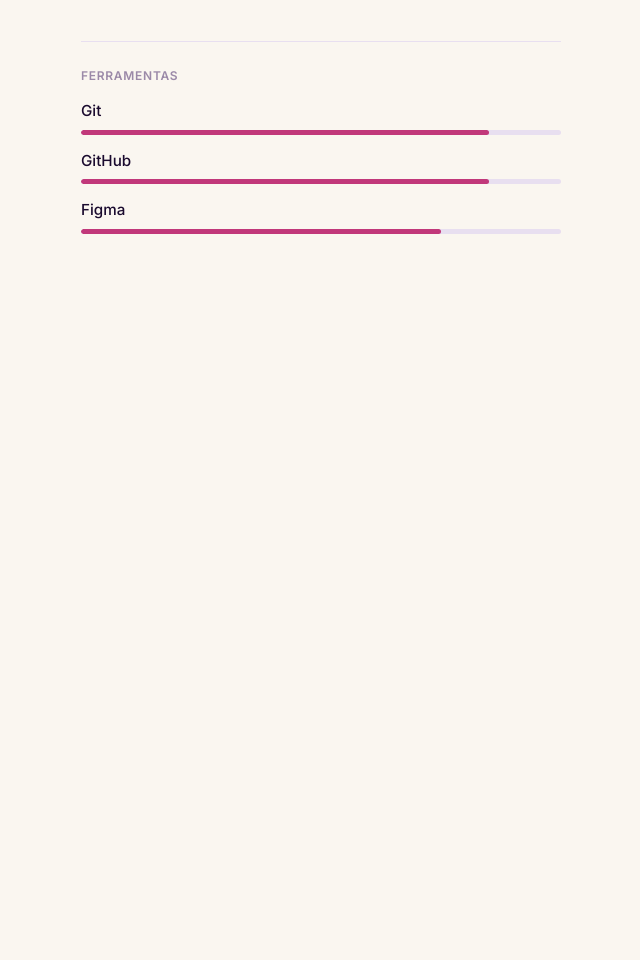
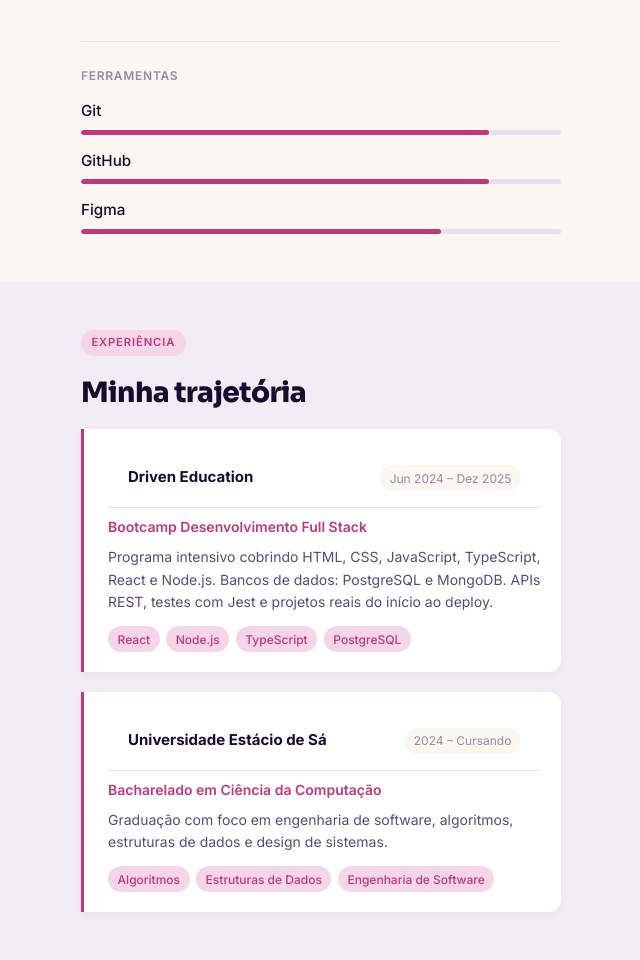
Before and after one commit to ClaraDev01/Ana-Clara-Portfolio, a plain HTML site: page index.html in a window 1280 px wide. Shown: the part 1853-2813 px from the top of the page, without its empty margins (319-959 px from the left). Before the commit the page ends 2135 px from the top, so only its background shows below. Drawn offline with Linux system fonts and the light colour scheme.

Commit message:
feat: add experience section

```diff
--- a/css/style.css
+++ b/css/style.css
@@ -522,3 +522,87 @@
     border-radius: inherit;
     transition: width 1.2s ease;
 }
+
+/* EXPERIENCE SECTION */
+.experience {
+    padding: 3rem 1.25rem;
+    background-color: var(--bg-alt);
+}
+
+.experience-content {
+    max-width: 480px;
+    margin: 0 auto;
+    display: flex;
+    flex-direction: column;
+    gap: 1.25rem;
+}
+
+.exp-card {
+    padding: 1.25rem;
+    padding-left: 1.5rem;
+    border-left: 3px solid var(--accent);
+    background-color: var(--surface);
+    border-radius: 0 var(--radius-md) var(--radius-md) 0;
+    box-shadow: var(--shadow-sm);
+    display: flex;
+    flex-direction: column;
+    gap: 0.5rem;
+    transition: box-shadow var(--transition-fast), transform var(--transition-fast);
+}
+
+.exp-card:hover {
+    box-shadow: var(--shadow-md);
+    transform: translateX(4px);
+}
+
+.exp-card-header {
+    display: flex;
+    justify-content: space-between;
+    align-items: flex-start;
+    gap: 0.5rem;
+    flex-wrap: wrap;
+}
+
+.exp-org {
+    font-weight: 700;
+    font-size: 0.9375rem;
+    color: var(--text);
+}
+
+.exp-period {
+    font-size: 0.75rem;
+    color: var(--text-3);
+    background-color: var(--bg);
+    padding: 0.2rem 0.6rem;
+    border-radius: var(--radius-pill);
+    white-space: nowrap;
+}
+
+.exp-role {
+    font-size: 0.875rem;
+    font-weight: 600;
+    color: var(--accent);
+}
+
+.exp-desc {
+    font-size: 0.875rem;
+    color: var(--text-2);
+    line-height: 1.6;
+}
+
+.exp-tags {
+    display: flex;
+    flex-wrap: wrap;
+    gap: 0.4rem;
+    margin-top: 0.25rem;
+}
+
+.tag {
+    display: inline-block;
+    padding: 0.2rem 0.6rem;
+    border-radius: var(--radius-pill);
+    background-color: var(--accent-light);
+    color: var(--accent);
+    font-size: 0.75rem;
+    font-weight: 500;
+}
--- a/index.html
+++ b/index.html
@@ -23,6 +23,7 @@
             <ul class="nav-links" id="nav-links">
                 <li><a href="#sobre" data-pt="Sobre" data-en="About">Sobre</a></li>
                 <li><a href="#skills" data-pt="Skills" data-en="Skills">Skills</a></li>
+                <li><a href="#experiencia" data-pt="Experiência" data-en="Experience">Experiência</a></li>
                 <li><a href="#projetos" data-pt="Projetos" data-en="Projects">Projetos</a></li>
                 <li><a href="#contato" data-pt="Contato" data-en="Contact">Contato</a></li>
             </ul>
@@ -290,6 +291,68 @@
             </div>
         </section>
 
+        <section class="experience" id="experiencia">
+            <div class="experience-content">
+                <span class="section-tag" data-pt="Experiência" data-en="Experience">Experiência</span>
+
+                <h2 class="section-title" data-pt="Minha trajetória" data-en="My journey">
+                    Minha trajetória
+                </h2>
+
+                <article class="exp-card">
+                    <header class="exp-card-header">
+                        <span class="exp-org">Driven Education</span>
+                        <time class="exp-period" datetime="2024-06/2025-12" data-pt="Jun 2024 – Dez 2025"
+                            data-en="Jun 2024 – Dec 2025">
+                            Jun 2024 – Dez 2025
+                        </time>
+                    </header>
+                    <h3 class="exp-role" data-pt="Bootcamp Desenvolvimento Full Stack"
+                        data-en="Full Stack Development Bootcamp">
+                        Bootcamp Desenvolvimento Full Stack
+                    </h3>
+                    <p class="exp-desc"
+                        data-pt="Programa intensivo cobrindo HTML, CSS, JavaScript, TypeScript, React e Node.js. Bancos de dados: PostgreSQL e MongoDB. APIs REST, testes com Jest e projetos reais do início ao deploy."
+                        data-en="Intensive program covering HTML, CSS, JavaScript, TypeScript, React and Node.js. Databases: PostgreSQL and MongoDB. REST APIs, testing with Jest and real projects from start to deploy.">
+                        Programa intensivo cobrindo HTML, CSS, JavaScript, TypeScript, React e Node.js. Bancos de dados:
+                        PostgreSQL e MongoDB. APIs REST, testes com Jest e projetos reais do início ao deploy.
+                    </p>
+                    <ul class="exp-tags">
+                        <li><span class="tag" data-pt="React" data-en="React">React</span></li>
+                        <li><span class="tag" data-pt="Node.js" data-en="Node.js">Node.js</span></li>
+                        <li><span class="tag" data-pt="TypeScript" data-en="TypeScript">TypeScript</span></li>
+                        <li><span class="tag" data-pt="PostgreSQL" data-en="PostgreSQL">PostgreSQL</span></li>
+                    </ul>
+                </article>
+
+                <article class="exp-card">
+                    <header class="exp-card-header">
+                        <span class="exp-org">Universidade Estácio de Sá</span>
+                        <time class="exp-period" datetime="2024" data-pt="2024 – Cursando" data-en="2024 – Present">
+                            2024 – Cursando
+                        </time>
+                    </header>
+                    <h3 class="exp-role" data-pt="Bacharelado em Ciência da Computação"
+                        data-en="Bachelor's in Computer Science">
+                        Bacharelado em Ciência da Computação
+                    </h3>
+                    <p class="exp-desc"
+                        data-pt="Graduação com foco em engenharia de software, algoritmos, estruturas de dados e design de sistemas."
+                        data-en="Undergraduate degree focused on software engineering, algorithms, data structures and systems design.">
+                        Graduação com foco em engenharia de software, algoritmos, estruturas de dados e design de
+                        sistemas.
+                    </p>
+                    <ul class="exp-tags">
+                        <li><span class="tag" data-pt="Algoritmos" data-en="Algorithms">Algoritmos</span></li>
+                        <li><span class="tag" data-pt="Estruturas de Dados" data-en="Data Structures">Estruturas de
+                                Dados</span></li>
+                        <li><span class="tag" data-pt="Engenharia de Software" data-en="Software Engineering">Engenharia
+                                de Software</span></li>
+                    </ul>
+                </article>
+            </div>
+        </section>
+
     </main>
     <script src="./js/script.js"></script>
 </body>
```
